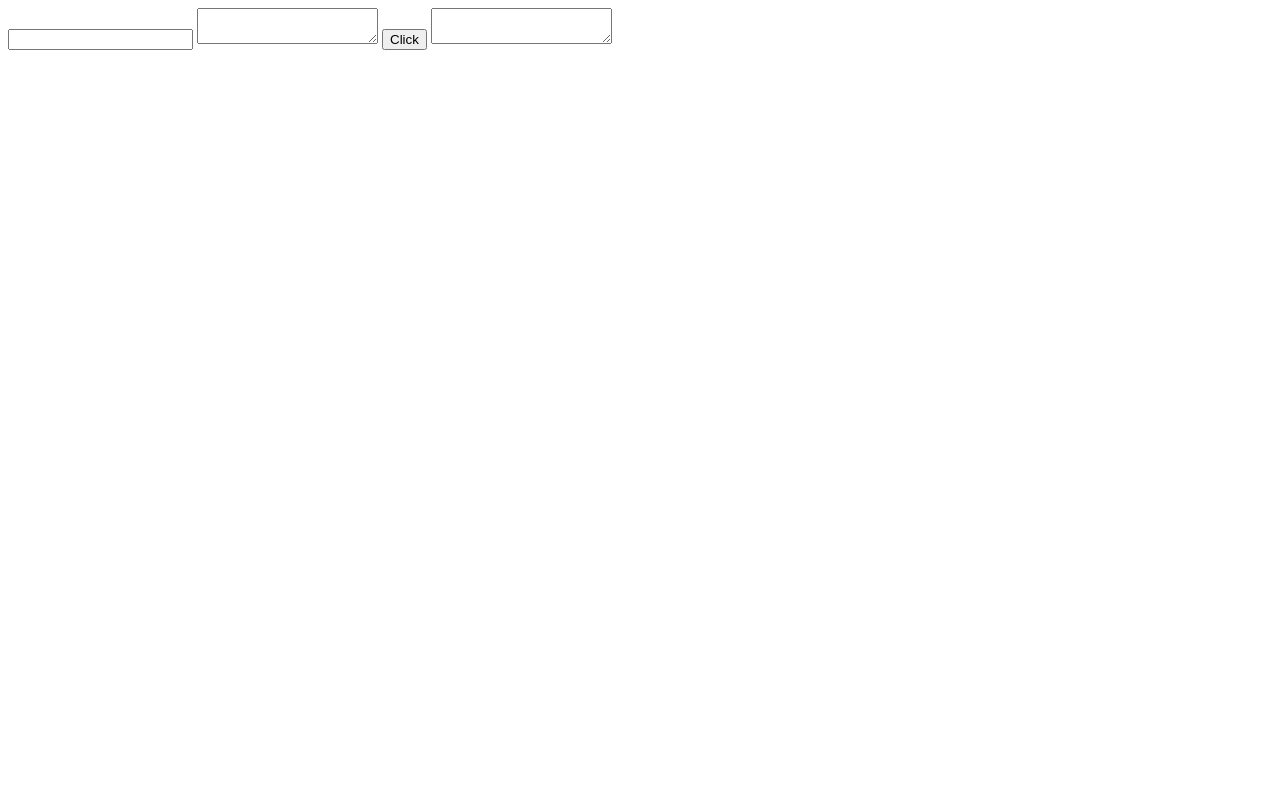
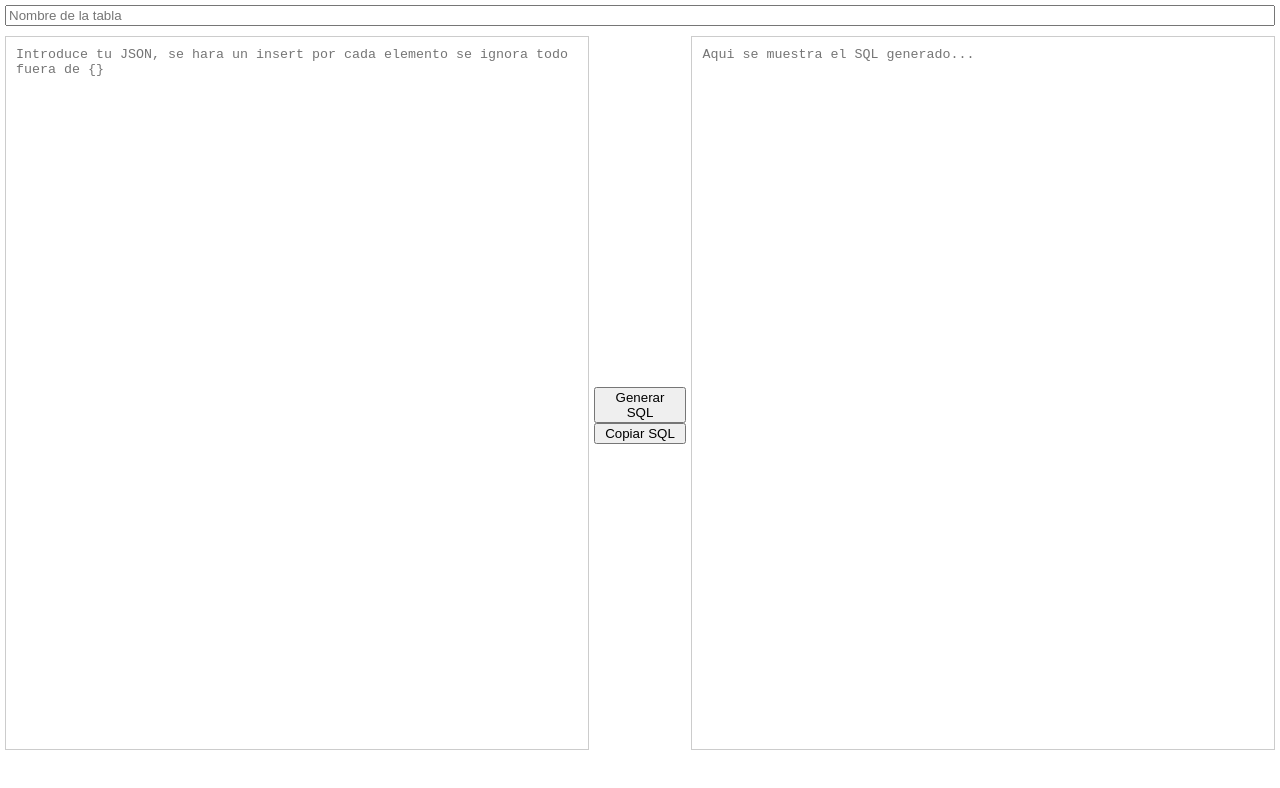
Before and after one commit to JustinWebDevs/JsonToSql, a plain HTML site: page index.html in a window 1280 px wide. Drawn offline with Linux system fonts and the light colour scheme.

Commit message:
styles and copy button

```diff
--- a/index.html
+++ b/index.html
@@ -1,13 +1,23 @@
-<input type="text" name="table" id="table">
+<!DOCTYPE html>
+<html lang="en">
+<head>
+    <meta charset="UTF-8">
+    <meta name="viewport" content="width=device-width, initial-scale=1.0">
+    <title>Json TO Sql</title>
+    <link href="style.css" rel="stylesheet">
+</head>
+<body>
+    <input type="text" name="table" id="table" placeholder="Nombre de la tabla" class="tableInput">
+    <div class="flex-container">
+        <textarea id="textArea" placeholder="Introduce tu JSON, se hara un insert por cada elemento se ignora todo fuera de {}" class="custom-textarea"></textarea>
+        <div class="flex-btns">
+            <button id="btnSql">Generar SQL</button>
+            <button id="btnCopy">Copiar SQL</button>
+        </div>
 
-<textarea id="textArea">
+        <textarea id="textAreaResult" placeholder="Aqui se muestra el SQL generado..." class="custom-textarea"></textarea>
 
-</textarea>
-
-<button id="btn">Click</button>
-
-<textarea id="textAreaResult">
-
-</textarea>
-
+    </div>
+</body>
+</html>
 <script src="script.js"></script>
--- a/script.js
+++ b/script.js
@@ -1,7 +1,8 @@
 const textArea = document.getElementById('textArea');
 const textAreaResult = document.getElementById('textAreaResult');
 const table = document.getElementById('table');
-const btn = document.getElementById('btn');
+const btnSql = document.getElementById('btnSql');
+const btnCopy = document.getElementById('btnCopy');
 
 const formatData = (data, table) => {
 
@@ -33,6 +34,10 @@ function formatSql(json, table){
 }
 
 
-btn.addEventListener('click', ()=>{
+btnSql.addEventListener('click', ()=>{
     formatData(textArea.value, table.value)
 });
+
+btnCopy.addEventListener('click', ()=>{
+  navigator.clipboard.writeText(textAreaResult.value).then(console.log('copiado correctamente'));
+});
--- a/style.css
+++ b/style.css
@@ -0,0 +1,34 @@
+body, html {
+    margin: 0;
+    padding: 0;
+    width: 100%;
+    height: 100%;
+    display: flex;
+    flex-direction: column;
+}
+
+.flex-container{
+    display: flex;
+    flex-direction: row;
+    width: 100%;
+    height: 100%;
+}
+
+.custom-textarea {
+    width: 45%;
+    height: 90%;
+    resize: none;
+    border: 1px solid #ccc;
+    padding: 10px;
+    margin: 5px;
+}
+
+.flex-btns{
+    display: flex;
+    flex-direction: column;
+    justify-content: center;
+}
+
+.tableInput{
+    margin: 5px;
+}
```
